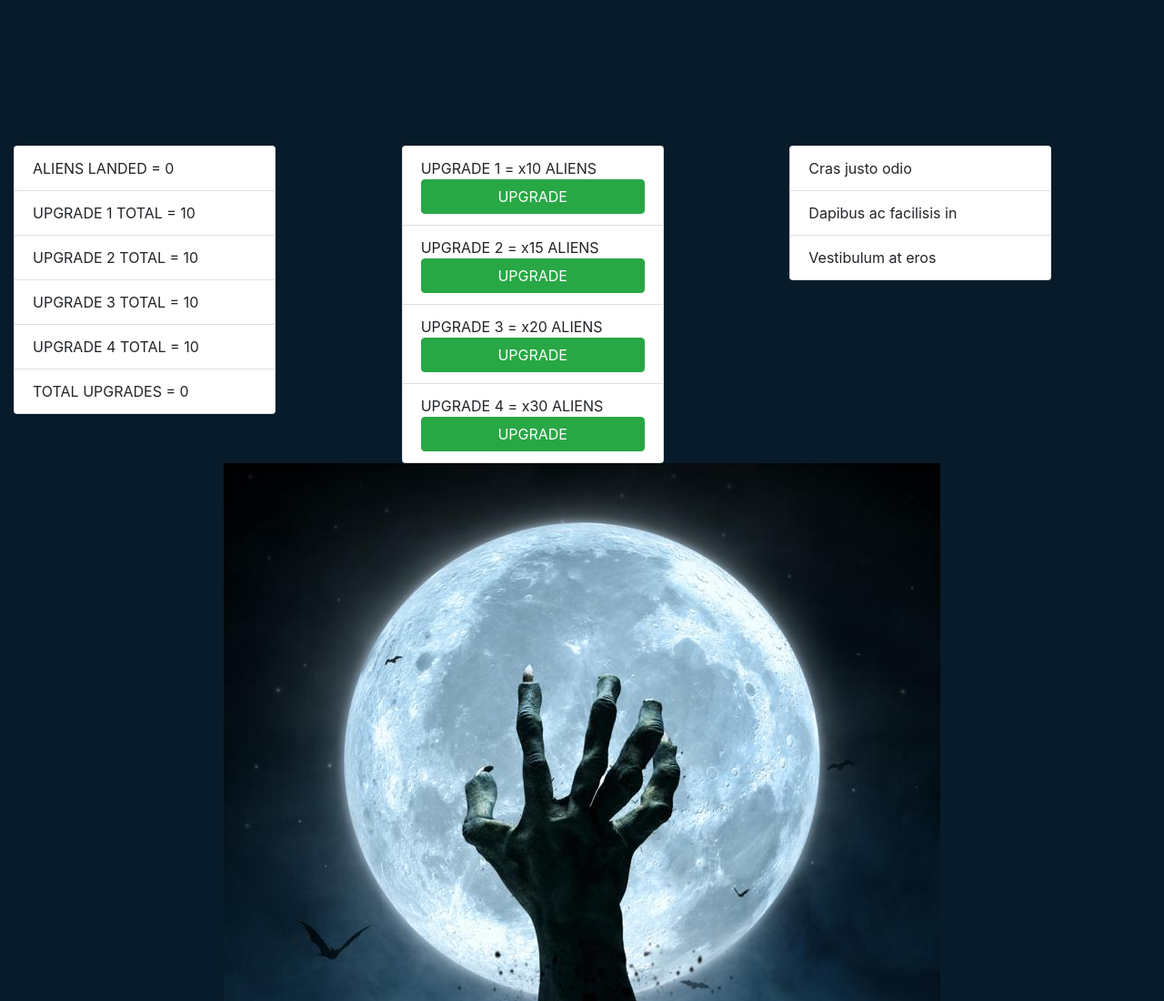
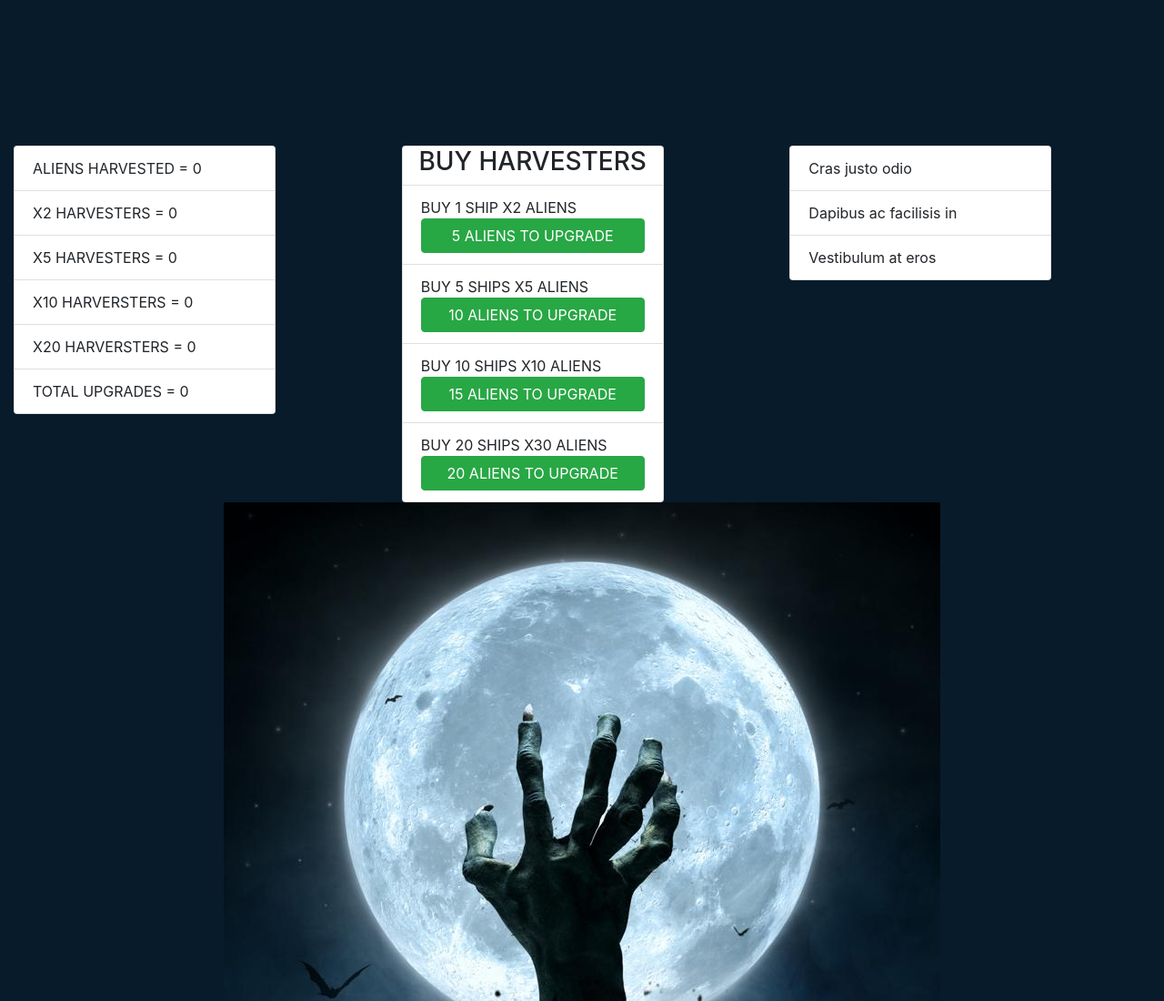
Before and after one commit to ThomasSwisher/2nd-checkpoint, a plain HTML site: page index.html in a window 1280 px wide. Shown: the top 1100 px of the page at 91% size. Drawn offline with nearby package versions, Linux system fonts and the light colour scheme.

Commit message:
Sunday Afternoon Update

```diff
--- a/app.js
+++ b/app.js
@@ -1,85 +1,113 @@
-let aliensLanded = 0
-let alShipsAcquired = 0
-let upgradeIn = 10
+let aliensHarvested = 0
+let x2Harvesters = 0
+let x5Harvesters = 0
+let totalHarvesters = 0
+let x2Adjustprice = 5
+let multiplier = 1
 let purchaseUpgrades = {
     alienShips1: {
+        price: 5,
+        quantity: 0,
+        multiplier: 2,
+        totalShips: 0
+    }, alienShips2: {
         price: 10,
         quantity: 0,
-        multiplier: 2
-    }, alienShips2: {
+        multiplier: 5,
+        totalShips: 0
+    }, alienShips3: {
         price: 15,
         quantity: 0,
-        multiplier: 10
-    }, alienShips3: {
-        price: 20,
-        quantity: 0,
-        multiplier: 15
+        multiplier: 10,
+        totalShips: 0
     }, alienShips4: {
         price: 20,
         quantity: 0,
-        multiplier: 2
+        multiplier: 30,
+        totalShips: 0
     }
 };
-
-
-// function multiplyUpgrade1() {
-//     if () { }
-// }
 
 // REVIEW
 function buyAlienShip1() {
     // NOTE access the object to get its price assign to variable
     let ship = purchaseUpgrades.alienShips1
 
-    if (aliensLanded >= ship.price) {
-        aliensLanded = aliensLanded - ship.price
-        ship.quantity++
-        ship.price *= 2
-        // Click Upgrade
-        alShipsAcquired += ship.multiplier
+    if (aliensHarvested >= ship.price) {
+        //
+        aliensHarvested = aliensHarvested - ship.price
+        x2Harvesters = ship.quantity += 1
+        multiplier = ship.price *= 2
+        totalHarvesters += ship.multiplier
+        ship.price = x2Adjustprice
+        x2Adjustprice++
         update()
     }
 }
 
 function buyAlienShip2() {
-    if (aliensLanded >= 15) {
-        aliensLanded = aliensLanded - 15
-        alShipsAcquired = alShipsAcquired + 1
+    let ship = purchaseUpgrades.alienShips2
+
+    if (aliensHarvested >= ship.price) {
+        aliensHarvested = aliensHarvested - ship.price
+        x5Harvesters = ship.quantity + 1
+        multiplier = ship.price *= 5
+
+        // Click Upgrade
+        //totalHarvesters += ship.multiplier
         update()
     }
 }
 
 function buyAlienShip3() {
-    if (aliensLanded >= 20) {
-        aliensLanded = aliensLanded - 20
-        alShipsAcquired = alShipsAcquired + 1
-        update()
-    }
-}
-function buyAlienShip4() {
-    if (aliensLanded >= 30) {
-        aliensLanded = aliensLanded - 30
-        alShipsAcquired = alShipsAcquired + 1
+    let ship = purchaseUpgrades.alienShips3
+
+    if (aliensHarvested >= ship.price) {
+        aliensHarvested = aliensHarvested - ship.price
+        totalHarvesters = ship.quantity + 1
+        ship.price *= 2
+        //totalHarvesters += ship.multiplier
         update()
     }
 }
 
+function buyAlienShip4() {
+    let ship = purchaseUpgrades.alienShips4
+
+    if (aliensHarvested >= ship.price) {
+        aliensHarvested = aliensHarvested - ship.price
+        totalHarvesters = ship.quantity + 1
+        ship.price *= 2
+        totalHarvesters += ship.multiplier
+        update()
+    }
+}
+
+
 function mine() {
-    aliensLanded = aliensLanded + 1;
+    aliensHarvested = aliensHarvested + multiplier
     update()
 }
 
 function update() {
-    document.getElementById('aliensLanded').innerText = aliensLanded
-    document.getElementById('upgradeNumber').innerText = alShipsAcquired
-    // NOTE make sure to update the price and quantity for the ships as well as it might have gone up
+    document.getElementById('aliensHarvested').innerText = aliensHarvested
+    document.getElementById('harvester-x2').innerText = x2Harvesters
+    document.getElementById('harvester-x5').innerText = x5Harvesters
+    document.getElementById('harvester-x10').innerText = purchaseUpgrades.alienShips3.quantity
+    document.getElementById('harvester-x20').innerText = purchaseUpgrades.alienShips4.quantity
+    ///add others
+    document.getElementById('upgradeNumber').innerText = x2Harvesters + x5Harvesters
+    document.getElementById('priceUpdate').innerText = x2Adjustprice
 
+}
+// NOTE make sure to update the price and quantity for the ships as well as it might have gone up
+
+function collectAutoUpgrades() {
+    buyAlienShip1()
 }
 
 function startInterval() {
-    collectionInterval = setInterval(collectAutoUpgrades,
-        alert(),
-        3000);
+    collectionInterval = setInterval(collectAutoUpgrades, 3000);
 }
 
 update()
--- a/index.html
+++ b/index.html
@@ -24,31 +24,33 @@
                     <div class="card" style="width: 18rem;">
 
                         <ul class="list-group list-group-flush">
-                            <li class="list-group-item">ALIENS LANDED = <span id="aliensLanded">0</span></li>
+                            <li class="list-group-item">ALIENS HARVESTED = <span id="aliensHarvested">0</span></li>
                             </li>
-                            <li class="list-group-item">UPGRADE 1 TOTAL = <span>10</span></li>
-                            <li class="list-group-item">UPGRADE 2 TOTAL = <span>10</span></li>
-                            <li class="list-group-item">UPGRADE 3 TOTAL = <span>10</span></li>
-                            <li class="list-group-item">UPGRADE 4 TOTAL = <span>10</span></li>
-                            <li class="list-group-item">TOTAL UPGRADES = <span id="upgradeNumber">0</span>
+                            <li class="list-group-item">X2 HARVESTERS = <span id="harvester-x2">0</span></li>
+                            <li class="list-group-item">X5 HARVESTERS = <span id="harvester-x5">0</span></li>
+                            <li class="list-group-item">X10 HARVERSTERS = <span id="harvester-x10">0</span></li>
+                            <li class="list-group-item">X20 HARVERSTERS = <span id="harvester-x20">0</span></li>
+                            <li class="list-group-item">TOTAL UPGRADES = <span id="upgradeNumber">0</span></li>
                         </ul>
                     </div>
                 </div>
                 <div class="col">
                     <div class="card" style="width: 18rem;">
+                        <h3 class="d-flex justify-content-center">BUY HARVESTERS</h3>
                         <ul class="list-group list-group-flush">
-                            <li id="upgrade1" class="list-group-item">UPGRADE 1 = <span>x10</span> ALIENS <button
-                                    type="button" onclick="buyAlienShip1()"
-                                    class="btn btn-success w-100">UPGRADE</button></li>
-                            <li id="upgrade2" class="list-group-item ">UPGRADE 2 = <span>x15</span> ALIENS <button
-                                    type="button" onclick="buyAlienShip2()"
-                                    class="btn btn-success w-100">UPGRADE</button></li>
-                            <li id="upgrade3" class="list-group-item">UPGRADE 3 = <span>x20</span> ALIENS <button
-                                    type="button" onclick="buyAlienShip3()"
-                                    class="btn btn-success w-100 ">UPGRADE</button></li>
-                            <li id="upgrade4" class="list-group-item">UPGRADE 4 = <span>x30</span> ALIENS <button
-                                    type="button" onclick="buyAlienShip4()"
-                                    class="btn btn-success w-100 ">UPGRADE</button></li>
+                            <li id="upgrade1" class="list-group-item">BUY 1 SHIP X2 ALIENS<button type="button"
+                                    onclick="buyAlienShip1()" class="btn btn-success w-100"><span
+                                        id="priceUpdate">5</span> ALIENS TO
+                                    UPGRADE</button></li>
+                            <li id="upgrade2" class="list-group-item ">BUY 5 SHIPS X5 ALIENS <button type="button"
+                                    onclick="buyAlienShip2()" class="btn btn-success w-100">10 ALIENS TO
+                                    UPGRADE</button></li>
+                            <li id="upgrade3" class="list-group-item">BUY 10 SHIPS X10 ALIENS <button type="button"
+                                    onclick="buyAlienShip3()" class="btn btn-success w-100 ">15 ALIENS TO
+                                    UPGRADE</button></li>
+                            <li id="upgrade4" class="list-group-item">BUY 20 SHIPS X30 ALIENS <button type="button"
+                                    onclick="buyAlienShip4()" class="btn btn-success w-100 ">20 ALIENS TO
+                                    UPGRADE</button></li>
                         </ul>
                     </div>
                 </div>
```
